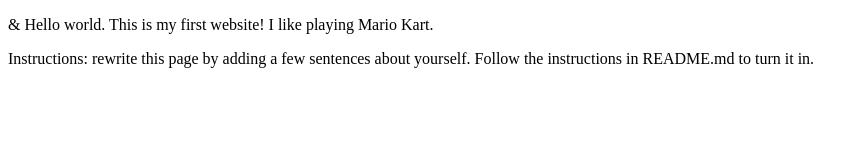
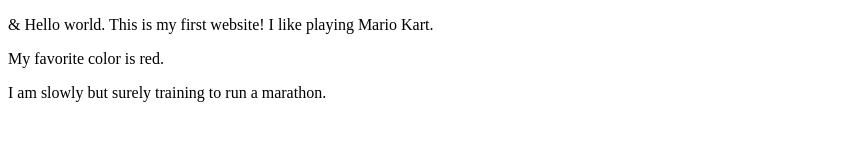
Before and after one commit to Crosby-Commits/webdev_lab1, a plain HTML site: page index.html in a window 1280 px wide. Shown: the whole page, without its empty margins (0-868 px from the left). Drawn offline with Linux system fonts and the light colour scheme.

Commit message:
update index file

```diff
--- a/index.html
+++ b/index.html
@@ -7,6 +7,7 @@
 <body>
   <p>&amp; Hello world. This is my first website! I like playing Mario Kart.
   </p>
-  <p>Instructions: rewrite this page by adding a few sentences about yourself. Follow the instructions in README.md to turn it in.</p>
+  <p>My favorite color is red.</p>
+  <p>I am slowly but surely training to run a marathon.</p>
 </body>
 </html>
```
